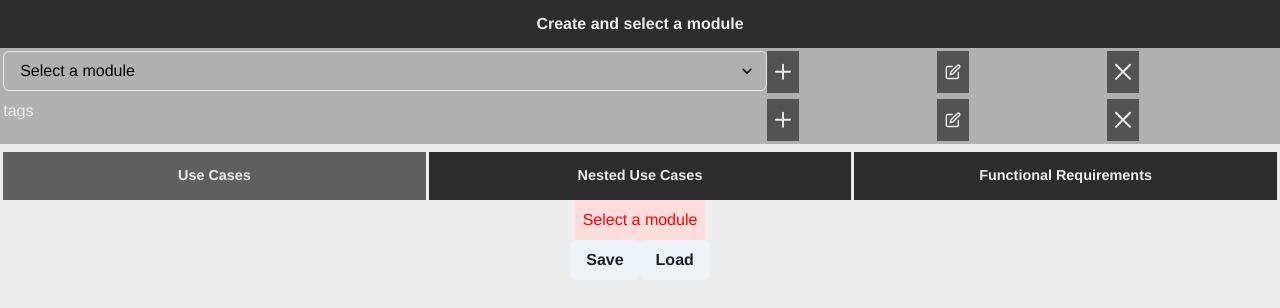
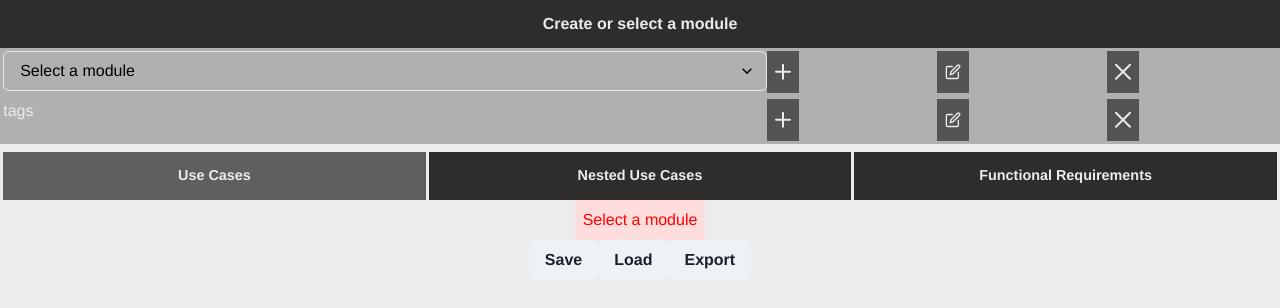
Before and after one commit to mikhael-dantas/tests_provider_front, a Next.js app: page /management in a window 1280 px wide. Shown: the top 308 px of the page. Built offline with nearby package versions, Linux system fonts and the light colour scheme.

Commit message:
export json

```diff
--- /dev/null
+++ b/src/components/ucfrListsJson/ExportJson.tsx
@@ -0,0 +1,25 @@
+import { Button } from '@chakra-ui/react'
+import React from 'react'
+import { useUcfrListsContext } from '../../UcfrsContext'
+
+function ExportJson() {
+    const ucfrListsFromContext = useUcfrListsContext()
+
+    const exportJson = () => {
+        const json = JSON.stringify(ucfrListsFromContext)
+        const blob = new Blob([json], {type: 'application/json'})
+        const href = URL.createObjectURL(blob)
+        const link = document.createElement('a')
+        link.href = href
+        link.download = 'ucfrLists.json'
+        document.body.appendChild(link)
+        link.click()
+        document.body.removeChild(link)
+    }
+
+    return (
+        <Button className='button' onClick={exportJson}>Export</Button>
+    )
+}
+
+export default ExportJson
--- a/src/pages/management/index.tsx
+++ b/src/pages/management/index.tsx
@@ -16,6 +16,7 @@ import { AddIcon, CloseIcon, EditIcon } from "@chakra-ui/icons";
 import { customTheme } from "../../theme";
 import SaveInLS from "../../components/ucfrListsJson/SaveInLS";
 import LoadFromLs from "../../components/ucfrListsJson/LoadFromLs";
+import ExportJson from "../../components/ucfrListsJson/ExportJson";
 
 
 export default function Index() {
@@ -67,7 +68,7 @@ export default function Index() {
          fontWeight={'bold'}
          backgroundColor={customTheme.colors[80]}
          >
-            {currentModuleFromContext ? currentModuleFromContext.name : 'Create and select a module'}
+            {currentModuleFromContext ? currentModuleFromContext.name : 'Create or select a module'}
          </Flex>
 
 
@@ -203,6 +204,7 @@ export default function Index() {
          <Flex className={'jsonManegementContainer'}>
             <SaveInLS/>
             <LoadFromLs/>
+            <ExportJson/>
          </Flex>
 
          <Flex className="blank space at the end"
```
